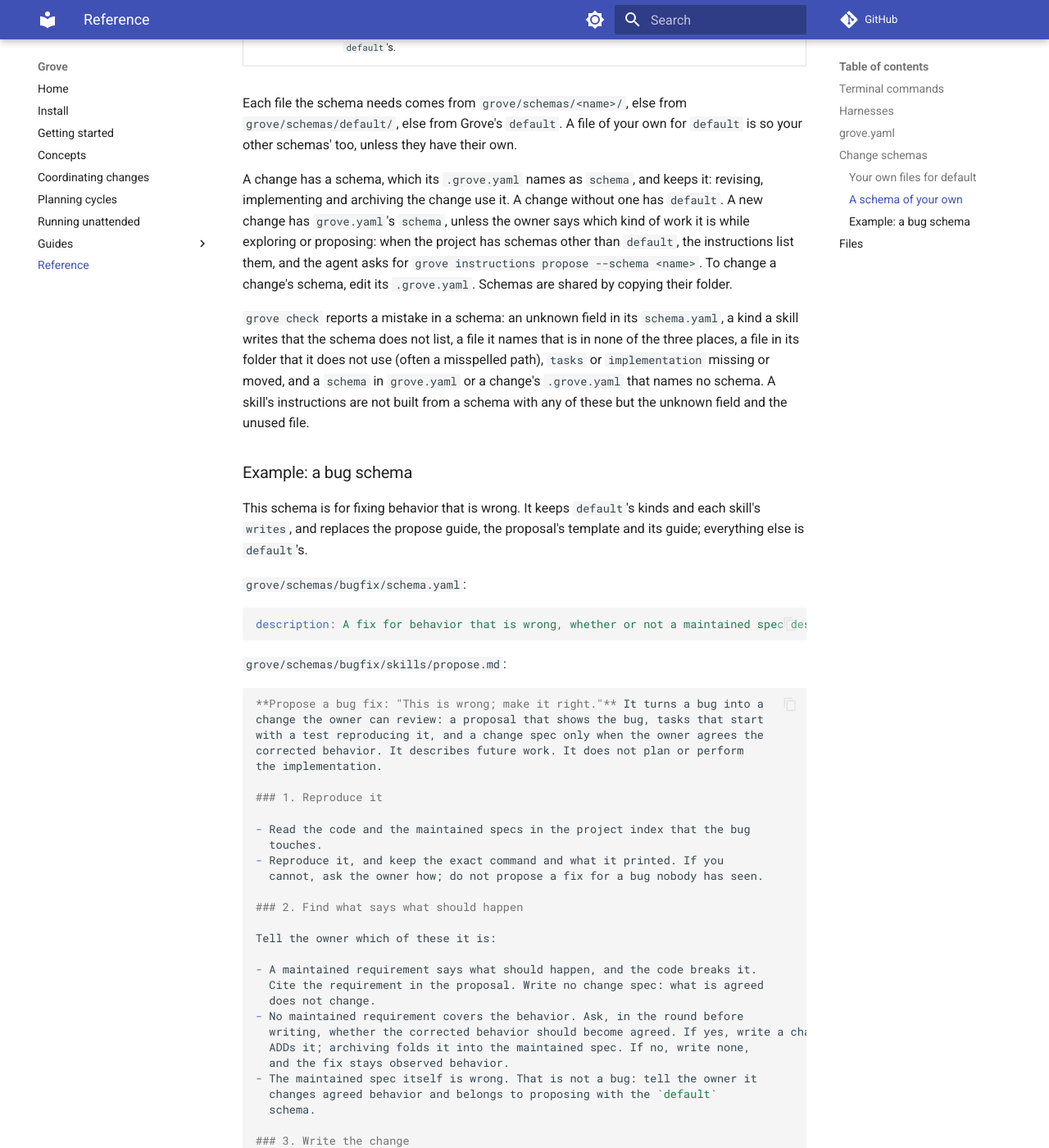
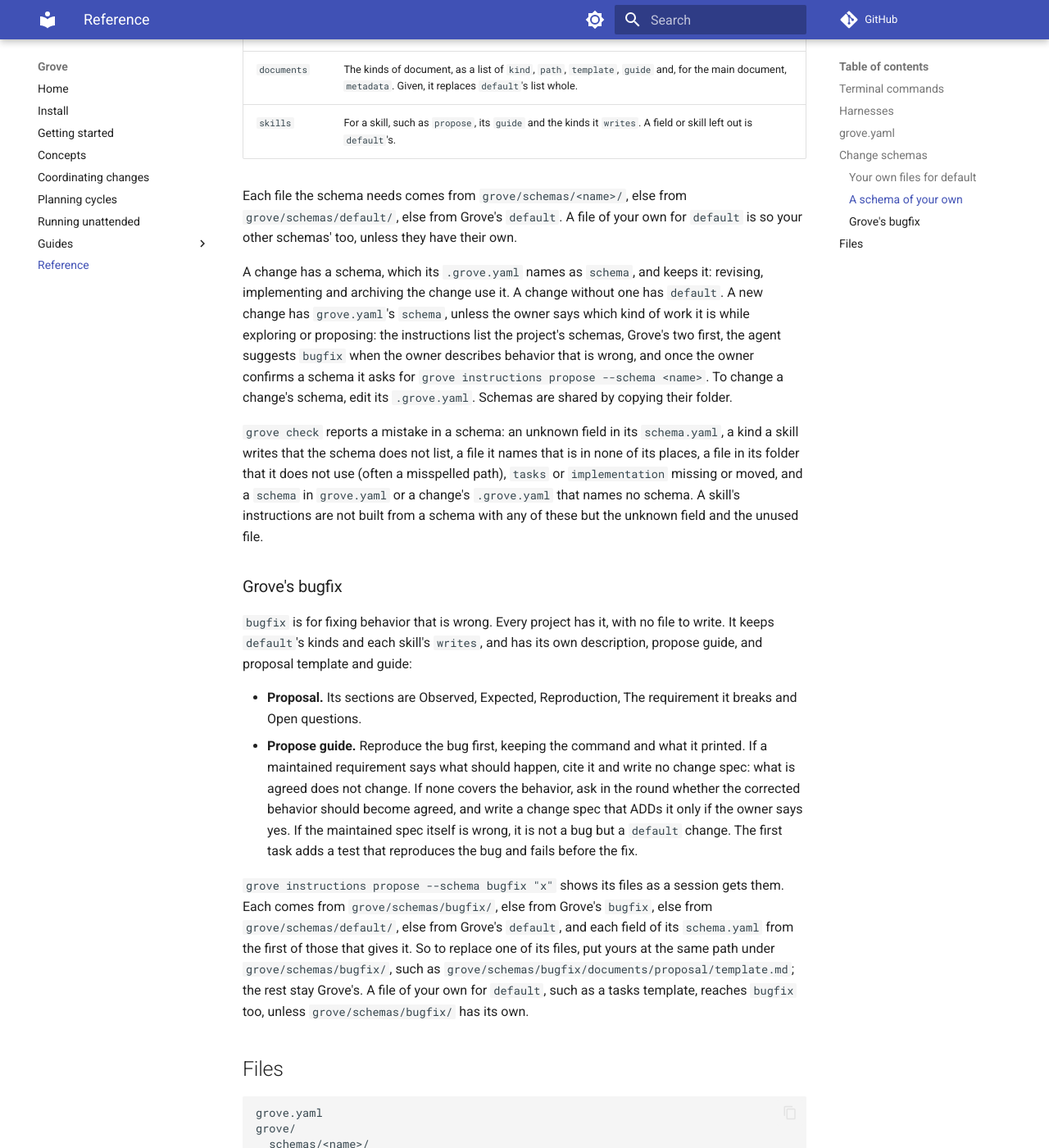
Before and after one commit to mascah/grove, an MkDocs documentation site: the page built from docs/reference.md, in a window 1280 px wide and 1400 px high, scrolled down 6883 px. Shown: the whole window at 82% size. Built offline with MkDocs 1.6.1 and Material for MkDocs 9.7.7, drawn with Linux system fonts in a browser that asks for light colours; comment, search, counter and statistics services are not loaded; some of the changed text lies outside the part shown.

Commit message:
feat(instruct): a built-in bugfix schema (#65)
Builds and archives change 261023-vqsrt, "A built-in bugfix schema"
(change 3 of 5 in cycle 261023-ynzcd). It is stacked on #64.

Grove now ships a `bugfix` change schema beside `default`. Explore and
propose suggest it when the owner describes wrong behavior, and use it
only once the owner confirms.

- **The schema:** `internal/instruct/schemas/bugfix/` holds the
reference's example word for word: its description, propose guide, and
proposal template and guide.
- **Where files come from:** `SchemaNames` lists `default`, `bugfix`,
then the project's own schemas. A schema's files and `schema.yaml`
fields come from four places in order: the project's folder for it,
Grove's built-in one, the project's `default`, then Grove's `default`.
- **Docs:** reference ("Grove's bugfix", with a short example kept in "A
schema of your own"), concepts, the walkthrough's "A bug" and "A mistake
in a schema", and `CLAUDE.md`'s layout table.
- **Spec:** the archive creates the `schemas` maintained spec.

**What was checked**
- `just check` passes and `grove check` is clean, also on Grove's own
repo.
- `TestSchemas` covers the built-in schema, the four places and
suggesting `bugfix`.
- On a fresh fixture with the reference's example copied in, `grove
check` is clean and the project's files are used.
- A three-turn headless trial in Claude Code: `/grove-propose Editing a
missing record crashes` suggested `bugfix` and waited. Once confirmed,
it wrote a change with `schema: bugfix`.

Changes archived: 261023-vqsrt. No task is blocked.

````diff
--- a/docs/reference.md
+++ b/docs/reference.md
@@ -133,8 +133,9 @@
 
 A change schema says what a change consists of and how each skill goes: its
 kinds of document, each with a path, a template and a guide, and for each
-skill its guide and the kinds of document it writes. Grove's built-in schema
-is `default`, the software change [Concepts](concepts.md) describes:
+skill its guide and the kinds of document it writes. Grove has two built-in
+schemas: `bugfix`, for behavior that is wrong (see "Grove's bugfix"), and
+`default`, the software change [Concepts](concepts.md) describes:
 
 | Kind | Path, under the root | Written by |
 | --- | --- | --- |
@@ -177,7 +178,15 @@
 ### A schema of your own
 
 A project adds a schema in `grove/schemas/<name>/`, with a `schema.yaml`
-that names only what differs from `default`:
+that names only what differs from `default`, such as a schema for changes
+too small for change specs:
+
+```yaml
+description: A small change with no change specs.
+skills:
+  propose:
+    writes: [proposal, tasks]
+```
 
 | Field | Meaning |
 | --- | --- |
@@ -192,126 +201,47 @@
 A change has a schema, which its `.grove.yaml` names as `schema`, and keeps
 it: revising, implementing and archiving the change use it. A change without
 one has `default`. A new change has `grove.yaml`'s `schema`, unless the owner
-says which kind of work it is while exploring or proposing: when the project
-has schemas other than `default`, the instructions list them, and the agent
-asks for `grove instructions propose --schema <name>`. To change a change's
-schema, edit its `.grove.yaml`. Schemas are shared by copying their folder.
+says which kind of work it is while exploring or proposing: the
+instructions list the project's schemas, Grove's two first, the agent
+suggests `bugfix` when the owner describes behavior that is wrong, and once
+the owner confirms a schema it asks for `grove instructions propose
+--schema <name>`. To change a change's schema, edit its `.grove.yaml`.
+Schemas are shared by copying their folder.
 
 `grove check` reports a mistake in a schema: an unknown field in its
 `schema.yaml`, a kind a skill writes that the schema does not list, a file
-it names that is in none of the three places, a file in its folder that it
+it names that is in none of its places, a file in its folder that it
 does not use (often a misspelled path), `tasks` or `implementation` missing
 or moved, and a `schema` in `grove.yaml` or a change's `.grove.yaml` that
 names no schema. A skill's instructions are not built from a schema with
 any of these but the unknown field and the unused file.
 
-### Example: a bug schema
+### Grove's bugfix
 
-This schema is for fixing behavior that is wrong. It keeps `default`'s kinds
-and each skill's `writes`, and replaces the propose guide, the proposal's
-template and its guide; everything else is `default`'s.
+`bugfix` is for fixing behavior that is wrong. Every project has it, with
+no file to write. It keeps `default`'s kinds and each skill's `writes`, and
+has its own description, propose guide, and proposal template and guide:
 
-`grove/schemas/bugfix/schema.yaml`:
+- **Proposal.** Its sections are Observed, Expected, Reproduction, The
+  requirement it breaks and Open questions.
+- **Propose guide.** Reproduce the bug first, keeping the command and what
+  it printed. If a maintained requirement says what should happen, cite it
+  and write no change spec: what is agreed does not change. If none covers
+  the behavior, ask in the round whether the corrected behavior should
+  become agreed, and write a change spec that ADDs it only if the owner
+  says yes. If the maintained spec itself is wrong, it is not a bug but a
+  `default` change. The first task adds a test that reproduces the bug and
+  fails before the fix.
 
-```yaml
-description: A fix for behavior that is wrong, whether or not a maintained spec describes it.
-```
-
-`grove/schemas/bugfix/skills/propose.md`:
-
-```markdown
-**Propose a bug fix: "This is wrong; make it right."** It turns a bug into a
-change the owner can review: a proposal that shows the bug, tasks that start
-with a test reproducing it, and a change spec only when the owner agrees the
-corrected behavior. It describes future work. It does not plan or perform
-the implementation.
-
-### 1. Reproduce it
-
-- Read the code and the maintained specs in the project index that the bug
-  touches.
-- Reproduce it, and keep the exact command and what it printed. If you
-  cannot, ask the owner how; do not propose a fix for a bug nobody has seen.
-
-### 2. Find what says what should happen
-
-Tell the owner which of these it is:
-
-- A maintained requirement says what should happen, and the code breaks it.
-  Cite the requirement in the proposal. Write no change spec: what is agreed
-  does not change.
-- No maintained requirement covers the behavior. Ask, in the round before
-  writing, whether the corrected behavior should become agreed. If yes, write a change spec that
-  ADDs it; archiving folds it into the maintained spec. If no, write none,
-  and the fix stays observed behavior.
-- The maintained spec itself is wrong. That is not a bug: tell the owner it
-  changes agreed behavior and belongs to proposing with the `default`
-  schema.
-
-### 3. Write the change
-
-- The first task adds a test that reproduces the bug and fails before the
-  fix. A simple fix is that one task: its `Files:` line names the test and
-  the file under fix, and its `Interfaces:` line what the fix changes that
-  callers see.
-- No code, commands or steps, no sequencing, no estimates.
-```
-
-`grove/schemas/bugfix/documents/proposal/template.md`:
-
-```markdown
-# <title>
-
-<!-- A bug fix describes future work. It becomes approved future work when
-it is merged into the target branch, which says nothing about
-implementation. -->
-
-## Observed
-
-<!-- What happens today: the command, what it printed, and the source
-(file path and revision). -->
-
-## Expected
-
-<!-- What should happen instead, and who says so. -->
-
-## Reproduction
-
-<!-- Steps someone else can follow from a clean checkout. -->
-
-## The requirement it breaks
-
-<!-- The maintained requirement, by spec and name; or that none covers this
-behavior, and what the owner decided about agreeing one. -->
-
-## Open questions
-
-<!-- Say which must be answered before review and which can wait. Name the
-task a question blocks when it decides how that task is built. -->
-
-## Related documents
-
-- Tasks: [tasks.md](tasks.md)
-- Requirements: [the change spec, if the owner agreed one]
-```
-
-`grove/schemas/bugfix/documents/proposal/guide.md`:
-
-```markdown
-`proposal.md` shows the bug: what is observed, what is expected, how to
-reproduce it, and the requirement it breaks.
-
-- Title: write it in `.grove.yaml` and repeat it as the proposal's first
-  heading. Name the corrected behavior, such as "Editing a missing record
-  prints an error".
-- Observed: cite each observation by its source instead of restating it as
-  fact.
-- Expected: a maintained requirement, cited, or the owner's words, quoted.
-- The requirement it breaks: the one cited, or that none covers the
-  behavior and whether the owner agreed to one.
-- Open questions: name the task a question blocks when it decides how that
-  task is built.
-```
+`grove instructions propose --schema bugfix "x"` shows its files as a
+session gets them. Each comes from `grove/schemas/bugfix/`, else from
+Grove's `bugfix`, else from `grove/schemas/default/`, else from Grove's
+`default`, and each field of its `schema.yaml` from the first of those that
+gives it. So to replace one of its files, put yours at the same path under
+`grove/schemas/bugfix/`, such as
+`grove/schemas/bugfix/documents/proposal/template.md`; the rest stay
+Grove's. A file of your own for `default`, such as a tasks template,
+reaches `bugfix` too, unless `grove/schemas/bugfix/` has its own.
 
 ## Files
 
````
Also changed, not shown: CLAUDE.md (+1 -1 lines), dev/walkthrough.md (+13 -11 lines), docs/concepts.md (+8 -6 lines), grove/changes/archive/261023-vqsrt-built-in-bugfix-schema/implementation.md (added, +119 -0 lines), grove/specs/schemas/spec.md (added, +165 -0 lines), internal/instruct/requires/explore.md (+5 -3 lines), internal/instruct/requires/propose.md (+6 -5 lines), internal/instruct/schemas/bugfix/documents/proposal/guide.md (added, +13 -0 lines), internal/instruct/schemas/bugfix/documents/proposal/template.md (added, +33 -0 lines), internal/instruct/schemas/bugfix/skills/propose.md (added, +35 -0 lines), grove/changes/archive/261023-vqsrt-built-in-bugfix-schema/proposal.md (renamed from grove/changes/261023-vqsrt-built-in-bugfix-schema/proposal.md), grove/changes/archive/261023-vqsrt-built-in-bugfix-schema/specs/schemas/spec.md (renamed from grove/changes/261023-vqsrt-built-in-bugfix-schema/specs/schemas/spec.md), grove/changes/archive/261023-vqsrt-built-in-bugfix-schema/tasks.md (renamed from grove/changes/261023-vqsrt-built-in-bugfix-schema/tasks.md), 6 other files.
